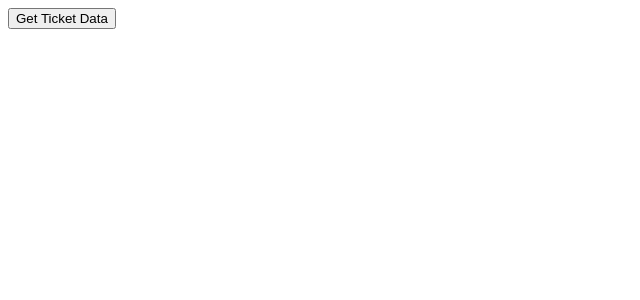
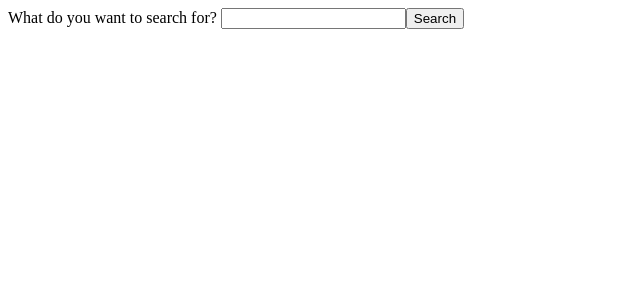
Before and after one commit to jeffrileyjr/eventAPI_Project, an Angular app: page / in a window 1280 px wide. Shown: the top 300 px of the page, without its empty margins (0-640 px from the left). Built offline with nearby package versions, Linux system fonts and the light colour scheme.

Commit message:
search somewhat working

```diff
--- a/src/app/api.service.ts
+++ b/src/app/api.service.ts
@@ -9,7 +9,7 @@ export class ApiService {
 
   constructor(private http: HttpClient) { }
 
-  getTicketmmasterData() {
-    return this.http.get(`https://app.ticketmaster.com/discovery/v2/events.json?apikey=${this.ticketApiKey}`);
+  getTicketmmasterData(eventSearch: string) {
+    return this.http.get(`https://app.ticketmaster.com/discovery/v2/events.json?keyword=${eventSearch}&apikey=${this.ticketApiKey}`);
   }
 }
--- a/src/app/search-criteria/search-criteria.component.html
+++ b/src/app/search-criteria/search-criteria.component.html
@@ -1 +1,11 @@
-<button (click)="searchTicketmaster()">Get Ticket Data</button>
+<!-- <button (click)="searchTicketmaster()">Get Ticket Data</button> -->
+
+ <form #eventForm="ngForm" (ngSubmit)="searchTicketmaster(eventForm)">
+    <label for="">What do you want to search for? </label>
+    <input type="text" name="eventSearch" ngModel>
+    <button>Search</button>
+  </form>
+
+  <div *ngFor="let event of eventInfo">
+    <p>{{ _embedded.events.name }}</p>
+  </div>
--- a/src/app/search-criteria/search-criteria.component.ts
+++ b/src/app/search-criteria/search-criteria.component.ts
@@ -15,8 +15,10 @@ export class SearchCriteriaComponent implements OnInit {
   ngOnInit() {
   }
 
-  searchTicketmaster() {
-    this.apiService.getTicketmmasterData().subscribe(response => {
+
+  searchTicketmaster(form) {
+    this.apiService.getTicketmmasterData(form.value.eventSearch).subscribe(response => {
+        this.eventInfo = response["data"];
         console.log(response);
     });
   }
```
